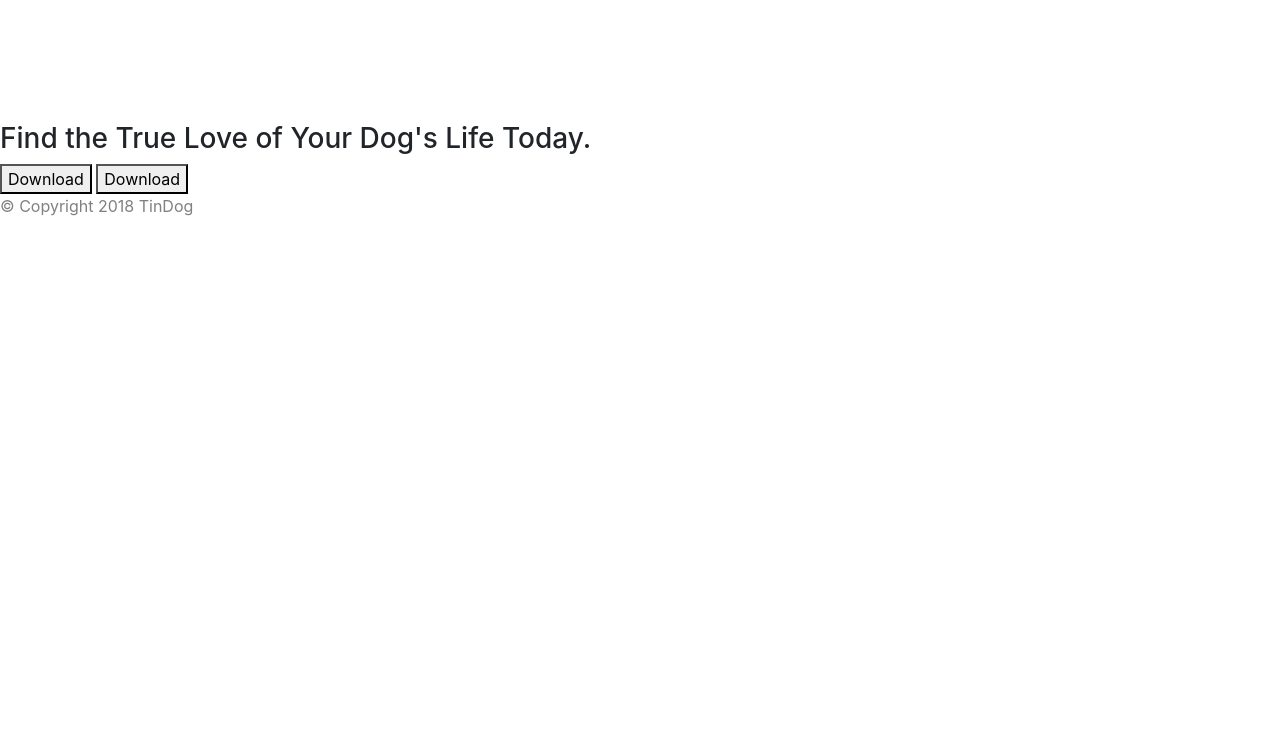
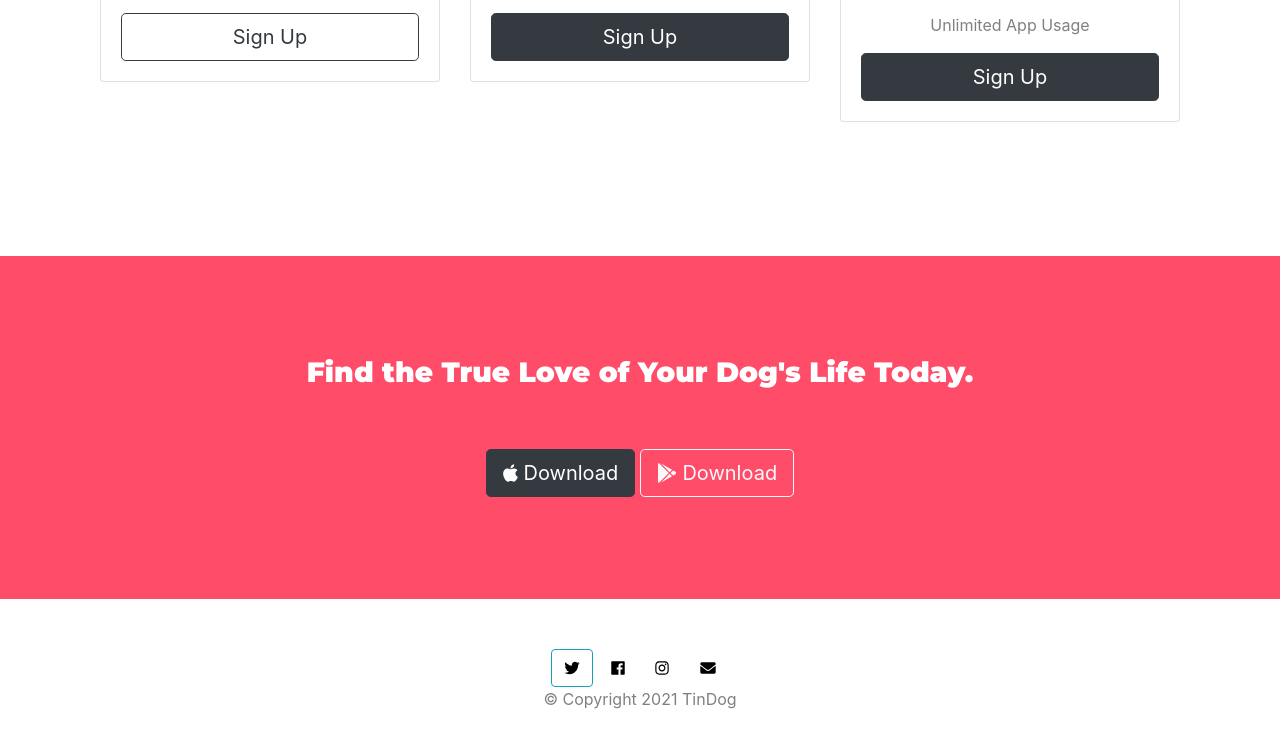
Before and after one commit to Jucyrosm/tindogbootstrap, a plain HTML site: page index.html in a window 1280 px wide. Shown: the part 2384-3132 px from the top of the page. Before the commit the page ends 2618 px from the top, so only its background shows below. Drawn offline with nearby package versions, Linux system fonts and the light colour scheme.

Commit message:
actualizaciones 2

```diff
--- a/css/styles.css
+++ b/css/styles.css
@@ -95,7 +95,58 @@ border-radius: 100%;
 #pricing {
   padding: 100px;
   text-align: center;
+  color: black;
 }
 .pricing-column {
   padding: 3% 2%;
 }
+.title-card{
+  color: black;
+}
+@media (max-width: 1024px) {
+ #title {
+   text-align: center;
+
+  }
+
+
+   .title-image{
+     position: static;
+     transform: rotate(0);
+
+   }
+}
+
+/*--call action--*/
+
+#cta {
+  background-color: #ff4c68;
+  text-align: center;
+  padding: 100px;
+}
+h3 {
+  font-family: 'Montserrat', 'sans-serif';
+  font-weight: bold;
+  padding-bottom: 50px ;
+  color: #fff;
+}
+
+.cta-btn {
+  margin-block: 2px;
+}
+
+/*-footer-*/
+
+#footer {
+   text-align: center;
+   background-color: #fff;
+   color: gray;
+   padding: 50px;
+}
+.icon-f {
+  color: black;
+  padding: 2%;
+}
+.icon-f:hover {
+  color: #ef8172;
+}
--- a/index.html
+++ b/index.html
@@ -203,8 +203,8 @@
   <section id="cta">
 
     <h3>Find the True Love of Your Dog's Life Today.</h3>
-    <button type="button">Download</button>
-    <button type="button">Download</button>
+    <button type="button" class="cta-btn btn btn-dark btn-lg"><i class="fab fa-apple"></i> Download</button>
+    <button type="button" class="cta-btn btn btn-outline-light btn-lg"><i class="fab fa-google-play"></i> Download</button>
 
   </section>
 
@@ -213,7 +213,13 @@
 
   <footer id="footer">
 
-    <p>© Copyright 2018 TinDog</p>
+    <button type="button" class="btn btn-outline-info"><i class="icon-f fab fa-twitter"></i></button>
+    <button type="button" class="btn btn-link"><i class="icon-f fab fa-facebook"></i></button>
+    <button type="button" class="btn btn-link"><i class="icon-f fab fa-instagram"></i></button>
+    <button type="button" class="btn btn-link"><i class="icon-f fas fa-envelope"></i></button>
+
+
+    <p>© Copyright 2021 TinDog</p>
 
   </footer>
 
```
Also changed, not shown: 1 other file.
